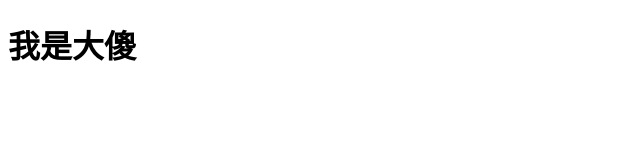
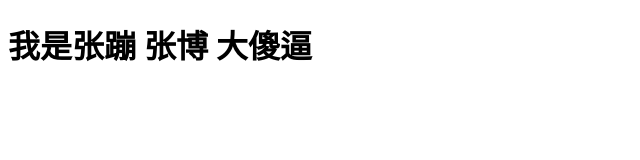
Before and after one commit to sunchenyangMC/sun, a plain HTML site: page mc.html in a window 1280 px wide. Shown: the whole page, without its empty margins (0-640 px from the left). Drawn offline with Linux system fonts and the light colour scheme.

Commit message:
初始化项目

```diff
--- a/mc.html
+++ b/mc.html
@@ -7,6 +7,6 @@
     <title>Document</title>
 </head>
 <body>
-    <h1>我是大傻</h1>
+    <h1>我是张蹦 张博 大傻逼</h1>
 </body>
 </html>
```
